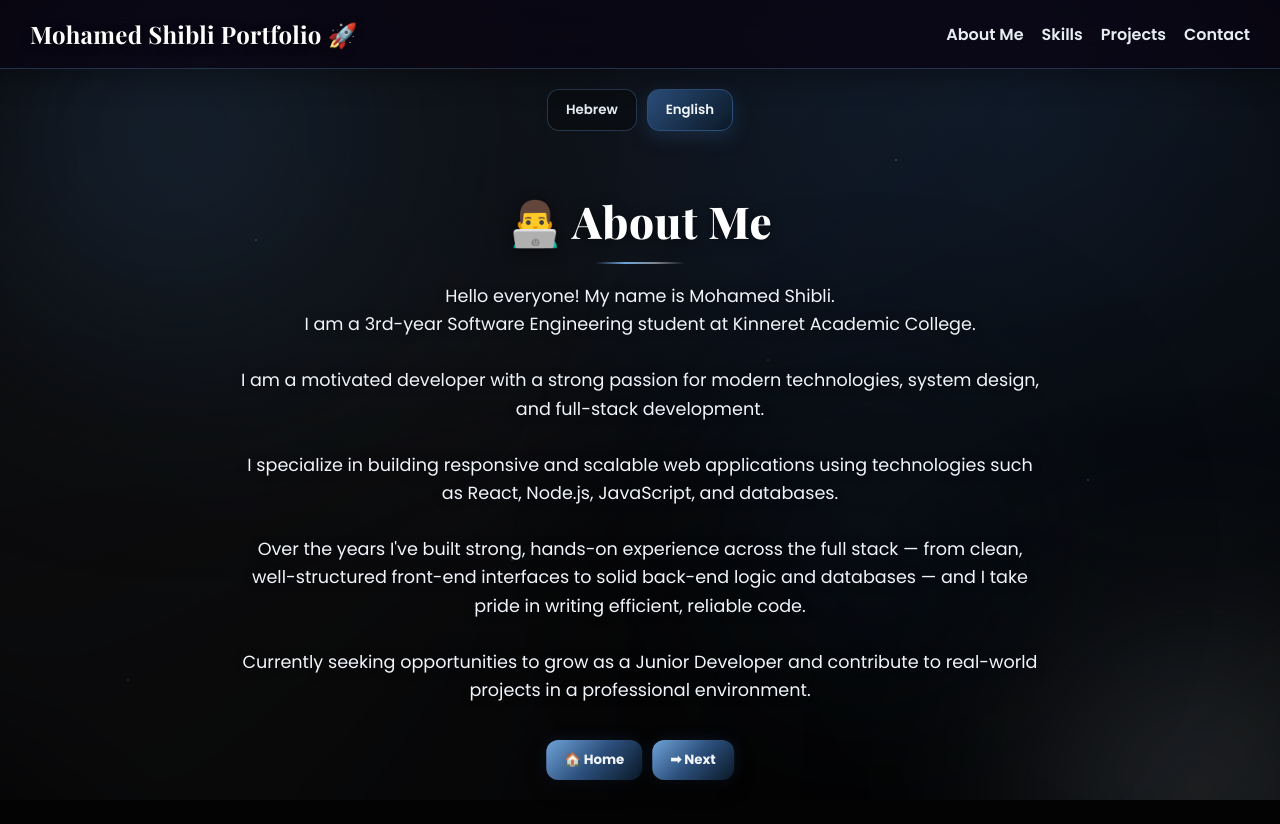
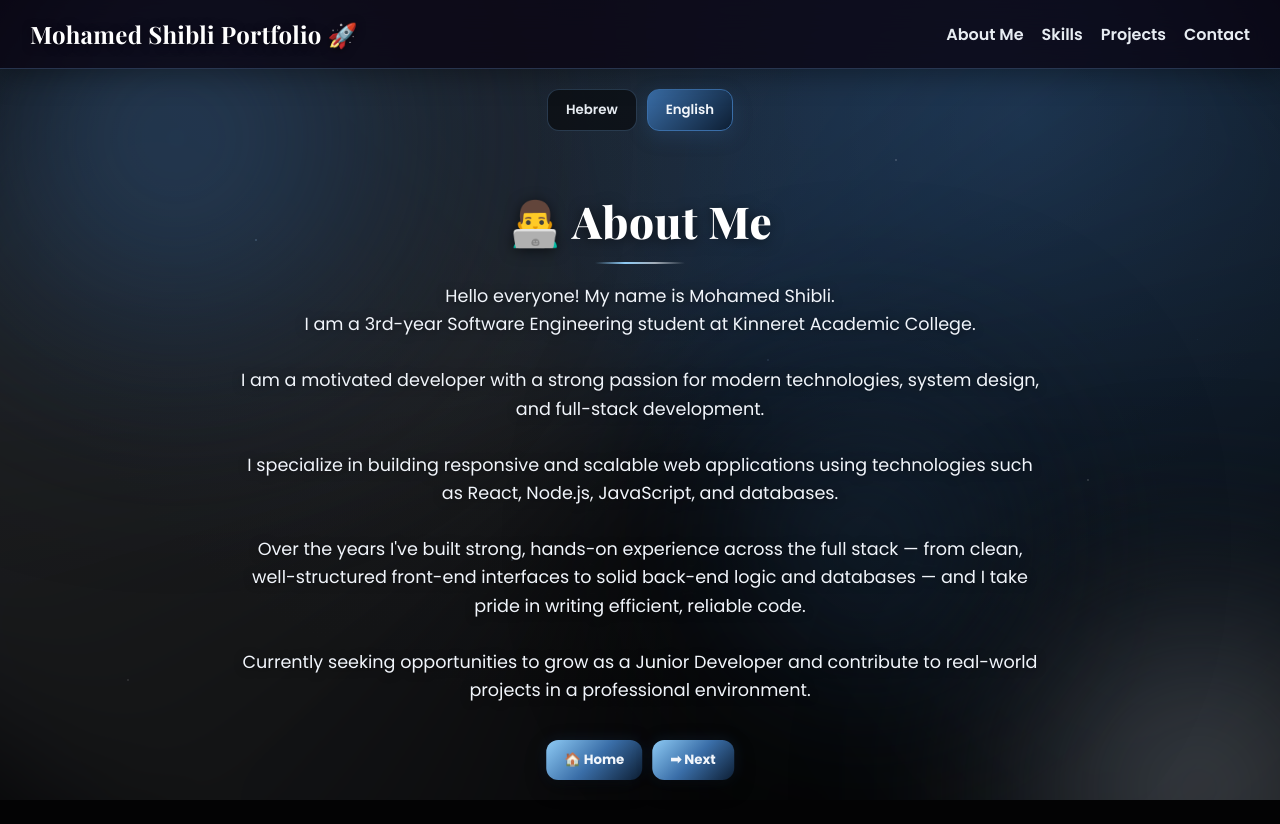
Before and after one commit to MOHOHAMED02/mohamed-shibli-portfolio, a React (Create React App) app: page / in a window 1280 px wide. Built offline with nearby package versions, Linux system fonts and the light colour scheme.

Commit message:
Brighten navy background for luxurious feel

```diff
--- a/src/App.css
+++ b/src/App.css
@@ -8,12 +8,12 @@
 }
 
 :root {
-  --gold: #2c4f7c;
-  --gold-light: #6fa3d8;
-  --gold-deep: #0a1826;
-  --purple: #7f8892;
-  --purple-deep: #101113;
-  --magenta: #1c3350;
+  --gold: #3a6ea8;
+  --gold-light: #8ecbf5;
+  --gold-deep: #0d1e33;
+  --purple: #a3adb8;
+  --purple-deep: #16181b;
+  --magenta: #2e5580;
   --bg-0: #030304;
   --bg-1: #070a10;
   --panel: rgba(10, 12, 16, 0.75);
@@ -41,8 +41,8 @@ body {
   z-index: -1;
   overflow: hidden;
   background:
-    radial-gradient(circle at 20% 10%, rgba(10, 8, 6, 0.5), transparent 45%),
-    radial-gradient(circle at 80% 15%, rgba(44, 79, 124, 0.18), transparent 40%),
+    radial-gradient(circle at 20% 10%, rgba(20, 16, 12, 0.5), transparent 45%),
+    radial-gradient(circle at 80% 15%, rgba(58, 110, 168, 0.28), transparent 40%),
     radial-gradient(circle at top, var(--bg-1), var(--bg-0) 70%);
 }
 
@@ -55,10 +55,10 @@ body {
   margin: -700px 0 0 -700px;
   background: conic-gradient(
     from 0deg,
-    rgba(44, 79, 124, 0.13),
-    rgba(3, 3, 3, 0.6),
-    rgba(120, 125, 132, 0.08),
-    rgba(44, 79, 124, 0.13)
+    rgba(58, 110, 168, 0.28),
+    rgba(3, 3, 3, 0.55),
+    rgba(163, 173, 184, 0.16),
+    rgba(58, 110, 168, 0.28)
   );
   filter: blur(70px);
   animation: rotateAura 50s linear infinite;
@@ -77,7 +77,7 @@ body {
   position: absolute;
   border-radius: 50%;
   filter: blur(95px);
-  opacity: 0.38;
+  opacity: 0.55;
   animation: drift 18s ease-in-out infinite;
 }
 
```
